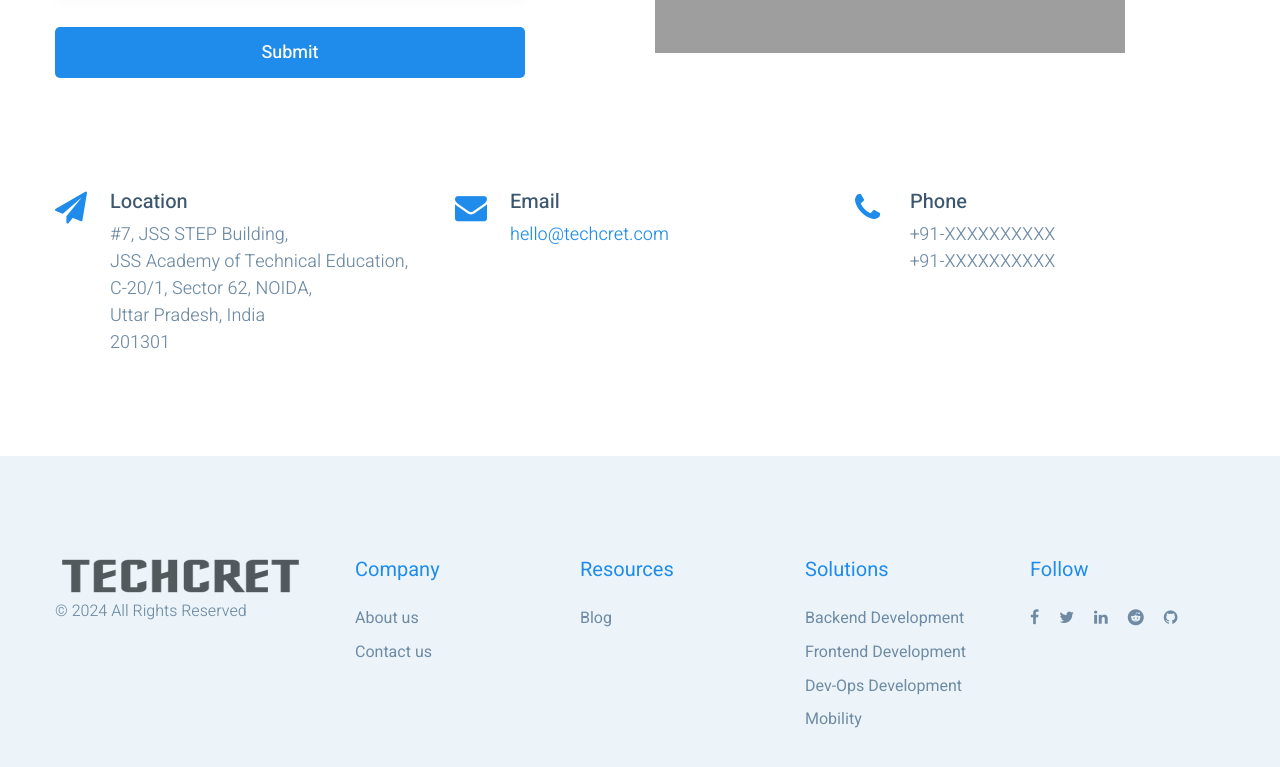
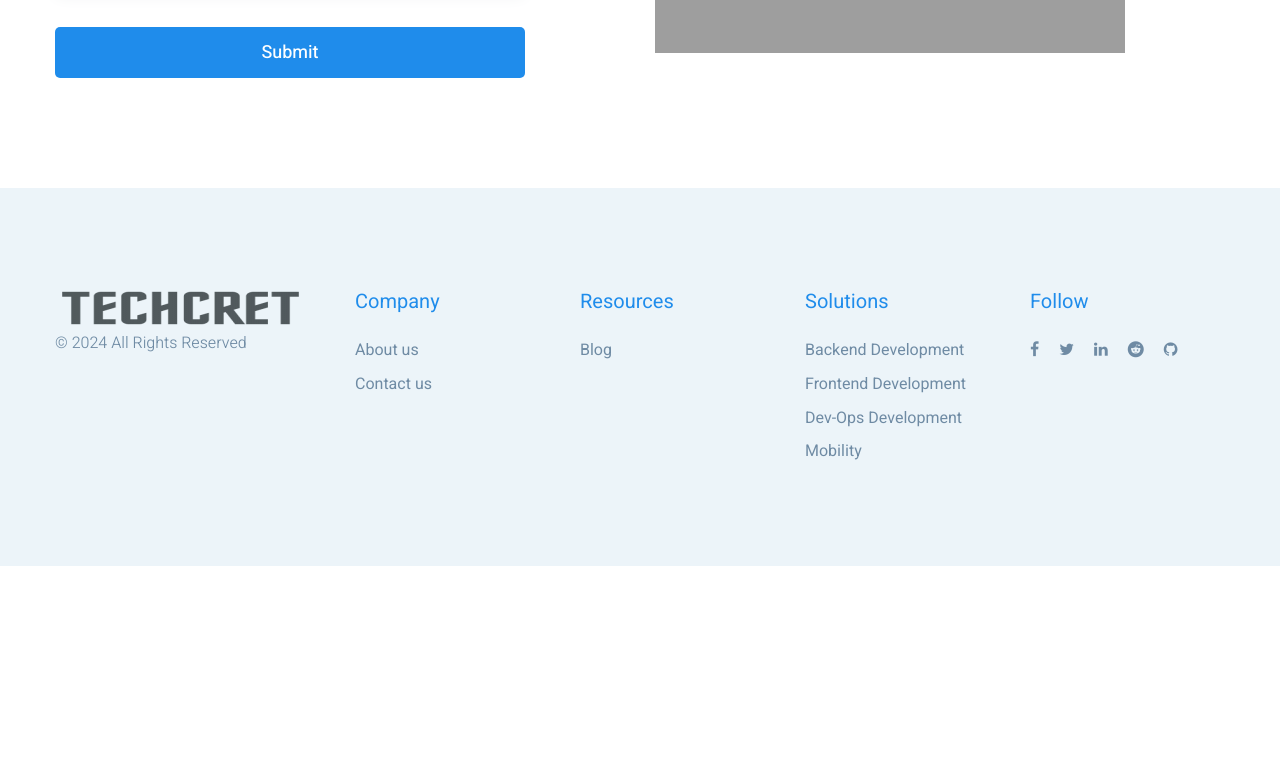
Before and after one commit to pant-nakul/pant-nakul.github.io, a plain HTML site: page contact.html in a window 1280 px wide. Shown: the part 961-1728 px from the top of the page. After the commit the page ends 1527 px from the top, so only its background shows below. Drawn offline with Linux system fonts and the light colour scheme; some packages are replaced by stand-ins of ours; grey boxes are pictures that could not be loaded.

Commit message:
Updated contact us page

```diff
--- a/contact.html
+++ b/contact.html
@@ -215,7 +215,7 @@
                     </div>
 
                     <!--Lower Section-->
-                    <div class="lower-section">
+                    <!--<div class="lower-section">
                         <div class="row clearfix">
 
                             <div class="column col-md-4 col-sm-6 col-xs-12">
@@ -248,9 +248,10 @@
                             </div>
 
                         </div>
-                    </div>
+                    </div>-->
 
                 </div>
+            </div>
         </section>
         <!--End Contact Page Section-->
 
```
